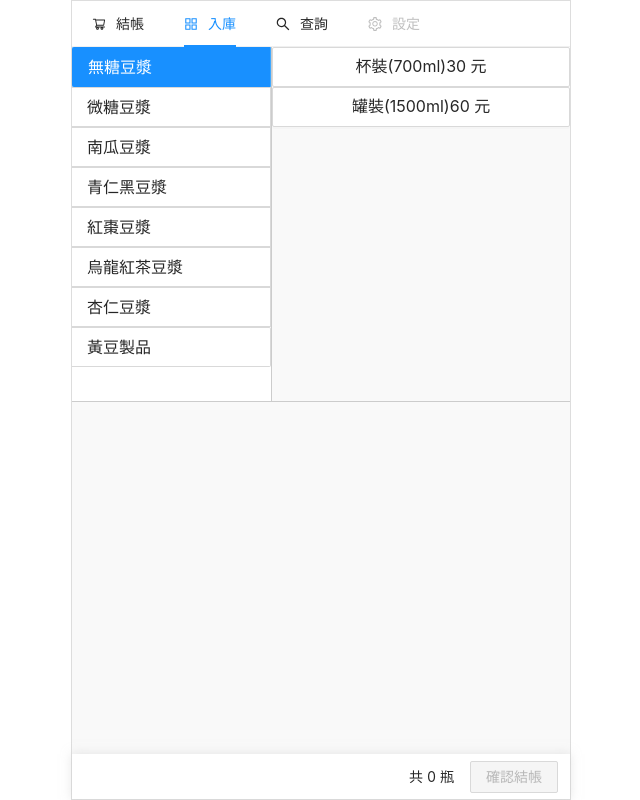
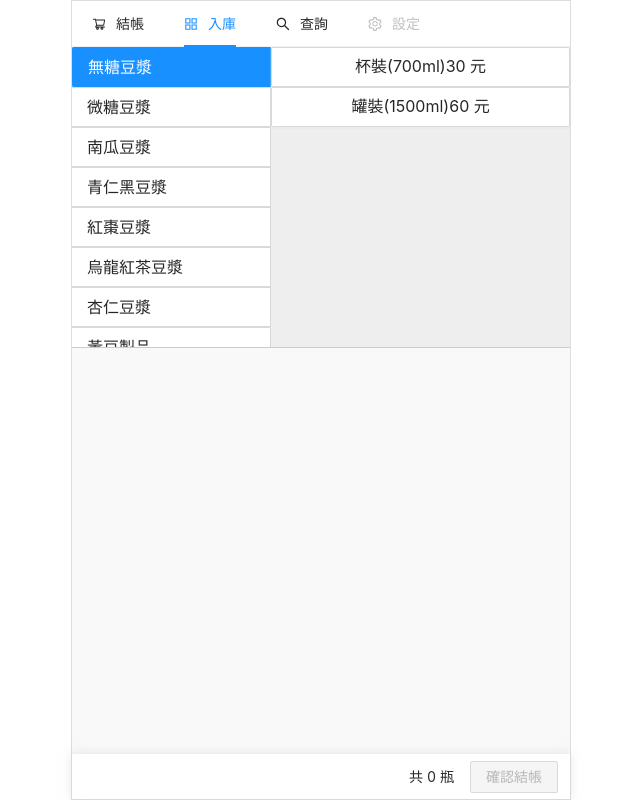
Before and after one commit to kero13ro/pos-gin, a React (Create React App) app: page / in a window 1280 px wide. Shown: the whole page, without its empty margins (319-959 px from the left). Built offline with nearby package versions, Linux system fonts and the light colour scheme.

Commit message:
add emotion

```diff
--- a/package.json
+++ b/package.json
@@ -4,6 +4,8 @@
   "private": true,
   "homepage": "https://kero13ro.github.io/pos-gin/",
   "dependencies": {
+    "@emotion/react": "^11.8.1",
+    "@emotion/styled": "^11.8.1",
     "@testing-library/jest-dom": "^5.16.2",
     "@testing-library/react": "^12.1.3",
     "@testing-library/user-event": "^13.5.0",
--- a/src/App.scss
+++ b/src/App.scss
@@ -10,7 +10,7 @@
 #Checkout {
   height: calc(100% - 46px);
   display: grid;
-  grid-template-rows: 1fr 1fr 45px;
+  grid-template-rows: 300px 1fr 45px;
   background-color: #f9f9f9;
 
   .deleteBtn {
@@ -20,18 +20,7 @@
     transform: scale(0.6);
   }
 
-  .restockList {
-    padding: 8px 18px 8px 14px;
-    border-bottom: 1px solid #ccc;
-    position: relative;
-    .info {
-      margin-top: 5px;
-      display: flex;
-      align-items: center;
-    }
-  }
-
-  .cartPanel {
+  .selectedPanel {
     border-top: 1px solid #ccc;
     overflow: scroll;
   }
@@ -42,7 +31,8 @@
     display: flex;
     align-items: center;
     justify-content: flex-end;
-    > * {
+
+    >* {
       margin-right: 4px;
     }
 
@@ -51,49 +41,30 @@
     }
   }
 
+}
+
+#Checkout {
   .cartList {
-    padding: 10px;
+    position: relative;
+    padding: 8px 18px 8px 14px;
     height: 50px;
     display: flex;
     align-items: center;
     border-bottom: 1px solid #ccc;
   }
-
-  .previewList {
-    height: 40px;
-    display: flex;
-    align-items: center;
-    border-bottom: 1px solid #ccc;
-  }
-
-  .previewSum {
-    padding: 3px;
-    color: rgb(203, 21, 21);
-    font-weight: bold;
-    text-align: right;
-  }
-  .slash {
-    padding: 0 3px;
-  }
 }
 
 
+#Restock {
+  .restockList {
+    position: relative;
+    padding: 8px 18px 8px 14px;
+    border-bottom: 1px solid #ccc;
 
-#StockList {
-  display: grid;
-  grid-template-columns: 2fr 3fr;
-  height: 100%;
-  overflow: auto;
-
-  .mainTab {
-    display: flex;
-    flex-direction: column;
-    background-color: #fff;
-  }
-
-  .subTab {
-    display: flex;
-    flex-direction: column;
-    border-left: 1px solid #ccc;
+    .info {
+      margin-top: 5px;
+      display: flex;
+      align-items: center;
+    }
   }
 }
--- a/src/components/Checkout.js
+++ b/src/components/Checkout.js
@@ -10,12 +10,12 @@ import { sumPrice, scrollBottom } from "../utilities/func";
 
 const Checkout = () => {
   const [cart, setCart] = useState([]);
-  const cartPanel = useRef(null);
+  const selectedPanel = useRef(null);
 
   const handleAddList = (item) => {
     setCart([...cart, item]);
 
-    scrollBottom(cartPanel);
+    scrollBottom(selectedPanel);
   };
 
   const handleSubmit = async () => {
@@ -31,17 +31,18 @@ const Checkout = () => {
     <div id="Checkout">
       <StockList handleAddList={handleAddList} />
 
-      <div className="cartPanel" ref={cartPanel}>
+      <div className="selectedPanel" ref={selectedPanel}>
         {cart.map((item, index) => (
           <div className="cartList" key={index}>
             <div className="mr-auto">{item.type}</div>
             {item.price}元<div className="slash"> / </div>
             {item.cat}
             <Button
+              className="deleteBtn"
+              shape="circle"
               onClick={() => {
                 setCart(cart.filter((_, index2) => index !== index2));
               }}
-              type="link"
               danger
               icon={<CloseOutlined />}
               size="small"
--- a/src/components/Restock.js
+++ b/src/components/Restock.js
@@ -11,7 +11,7 @@ import { useImmer } from "use-immer";
 
 const Restock = () => {
   const [stock, updateStock] = useImmer([]);
-  const cartPanel = useRef(null);
+  const selectedPanel = useRef(null);
 
   const handleAddList = (item) => {
     const fullItem = {
@@ -22,7 +22,7 @@ const Restock = () => {
 
     updateStock([...stock, fullItem]);
 
-    scrollBottom(cartPanel);
+    scrollBottom(selectedPanel);
   };
 
   const handleSubmit = async () => {
@@ -41,7 +41,7 @@ const Restock = () => {
     <div id="Restock">
       <StockList handleAddList={handleAddList} />
 
-      <div className="cartPanel" ref={cartPanel}>
+      <div className="selectedPanel" ref={selectedPanel}>
         {stock.map((item, index) => (
           <div className="restockList" key={index}>
             <div className="flex-center">
--- a/src/components/StockList.js
+++ b/src/components/StockList.js
@@ -1,12 +1,13 @@
 import React, { useState } from "react";
 import { Radio, Button } from "antd";
+import styled from "@emotion/styled";
 import { allItems } from "../constants/category";
 
 export default function StockList({ handleAddList }) {
   const [tabMain, setTabMain] = useState(allItems[0]);
 
   return (
-    <div id="StockList">
+    <Root>
       <Radio.Group
         className="mainTab"
         size="large"
@@ -39,6 +40,19 @@ export default function StockList({ handleAddList }) {
           </Button>
         ))}
       </div>
-    </div>
+    </Root>
   );
 }
+
+const Root = styled.div`
+  display: grid;
+  grid-template-columns: 2fr 3fr;
+  background-color: #eee;
+
+  .mainTab,
+  .subTab {
+    overflow: auto;
+    display: flex;
+    flex-direction: column;
+  }
+`;
--- a/src/index.scss
+++ b/src/index.scss
@@ -1,7 +1,7 @@
-
 .ma-8 {
   margin: 8px;
 }
+
 .ma-16 {
   margin: 16px;
 }
@@ -9,9 +9,11 @@
 .mr-auto {
   margin-right: auto;
 }
+
 .mr-8 {
   margin-right: 8px;
 }
+
 .ml-8 {
   margin-left: 8px;
 }
@@ -19,7 +21,28 @@
 .flex {
   display: flex;
 }
+
 .flex-center {
   display: flex;
   align-items: center;
 }
+
+
+// ant component public
+.previewList {
+  height: 40px;
+  display: flex;
+  align-items: center;
+  border-bottom: 1px solid #ccc;
+}
+
+.previewSum {
+  padding: 3px;
+  color: rgb(203, 21, 21);
+  font-weight: bold;
+  text-align: right;
+}
+
+.slash {
+  padding: 0 3px;
+}
--- a/src/utilities/func.js
+++ b/src/utilities/func.js
@@ -1,11 +1,11 @@
 export const sumPrice = (cart) =>
   cart.map((item) => item.price).reduce((prev, curt) => prev + curt, 0);
 
-export function scrollBottom(cartPanel) {
+export function scrollBottom(selectedPanel) {
   setTimeout(() => {
-    cartPanel.current.scrollTo({
+    selectedPanel.current.scrollTo({
       left: 0,
-      top: cartPanel.current.scrollHeight,
+      top: selectedPanel.current.scrollHeight,
       behavior: "smooth",
     });
   }, 1);
```
Also changed, not shown: 1 other file (tests, documents, lock files or other folders).
